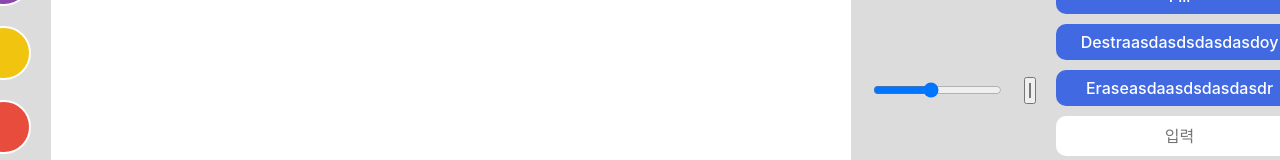
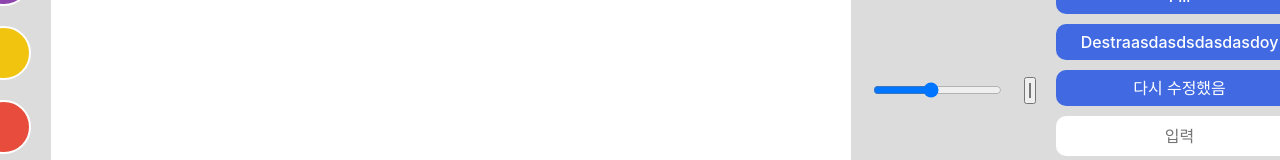
Before and after one commit to frankkim92/spartatest16, a plain HTML site: page index.html in a window 1280 px wide. Shown: the part 364-524 px from the top of the page. Drawn offline with Linux system fonts and the light colour scheme.

Commit message:
다시다시 수정정함

```diff
--- a/index.html
+++ b/index.html
@@ -34,7 +34,7 @@
 
     <button id="mode-btn">Fill</button>
     <button id="destroy-btn">Destraasdasdsdasdasdoy</button>
-    <button id="eraser-btn">Eraseasdaasdsdasdasdr</button>
+    <button id="eraser-btn">다시 수정했음</button>
     <input type="text" placeholder="입력" id="text">
     <button id="save">Save</button>
  </div>
```
